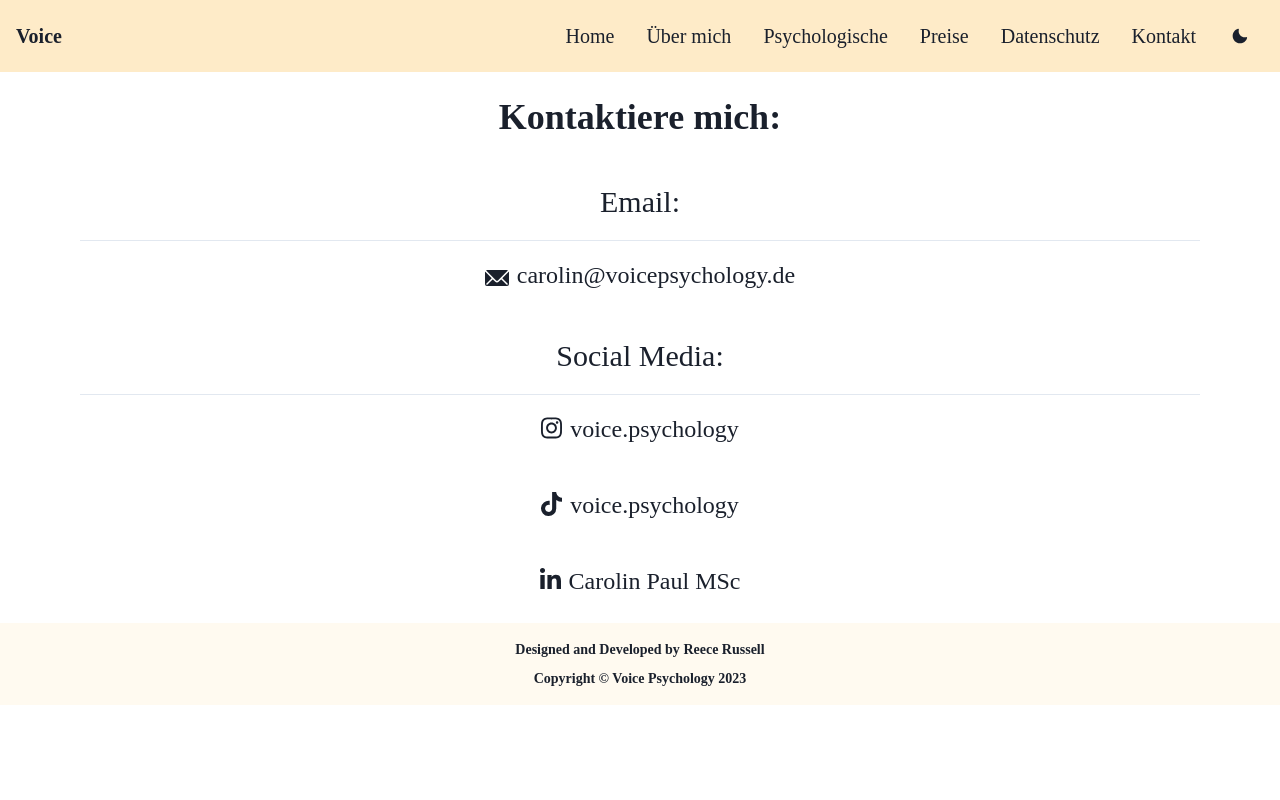
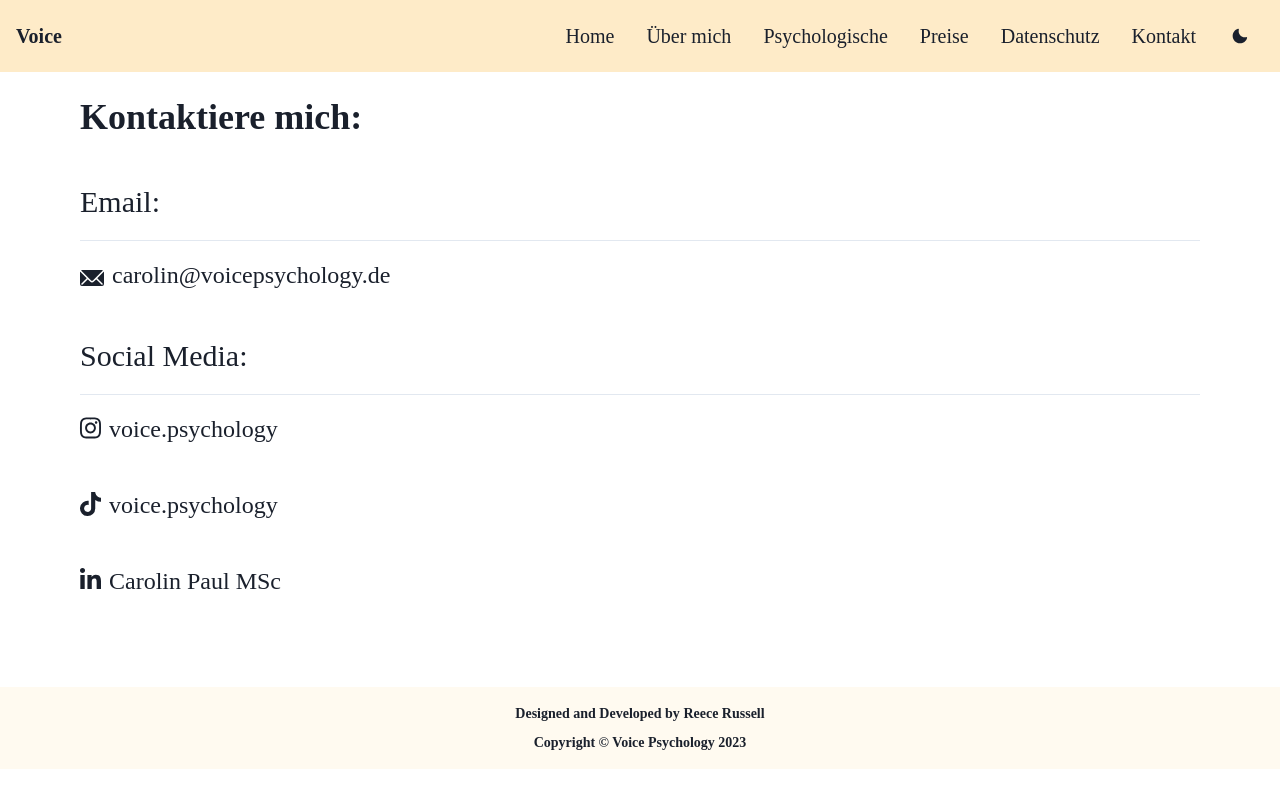
Before and after one commit to reeceeric82/voice-psychology-next, a Next.js app: page /kontakt in a window 1280 px wide. Built offline with nearby package versions, Linux system fonts and the light colour scheme.

Commit message:
Completed Priese page and some styling

```diff
--- /dev/null
+++ b/src/components/Kontakt.tsx
@@ -0,0 +1,159 @@
+import {
+  Box,
+  Heading,
+  Link,
+  Stack,
+  StackDivider,
+  Text,
+  useMediaQuery,
+} from "@chakra-ui/react";
+import { FontAwesomeIcon } from "@fortawesome/react-fontawesome";
+import {
+  faInstagram,
+  faTiktok,
+  faLinkedinIn,
+} from "@fortawesome/free-brands-svg-icons";
+import { EmailIcon } from "@chakra-ui/icons";
+import KontaktForm from "./KontaktForm";
+
+
+const KontaktPage = () => {
+  const [isMobile] = useMediaQuery("(max-width: 700px)");
+  return <>{isMobile ? <MobileKontakt /> : <DesktopKontakt />}</>;
+};
+
+const DesktopKontakt = () => {
+  return (
+    <>
+      {/* Email Section */}
+      <Stack
+        as={Box}
+        textAlign={"left"}
+        spacing={{ base: 8, md: 10 }}
+        py={{ base: 20, md: 6 }}
+      >
+        <Heading>Kontaktiere mich:</Heading>
+        <Stack divider={<StackDivider />} spacing={4}>
+          <Text fontSize={"3xl"}>Email:</Text>
+          <Text fontSize={"2xl"}>
+            <EmailIcon mr={2} />
+            <Link href="mailto:carolin@voicepsychology.de">
+              carolin@voicepsychology.de
+            </Link>
+          </Text>
+        </Stack>
+        {/* Email Section End */}
+
+        {/* Social Media Section */}
+        <Stack divider={<StackDivider />} spacing={4}>
+          <Text fontSize={"3xl"}>Social Media:</Text>
+          <Stack as={Box} textAlign={"left"} spacing={{ base: 8, md: 10 }}>
+            <Text fontSize={"2xl"}>
+              <FontAwesomeIcon icon={faInstagram} className="fab instagram" />
+              <Link
+                ml={2}
+                href="https://www.instagram.com/voice.psychology/"
+                target="_blank"
+                rel="noopener noreferer"
+              >
+                voice.psychology
+              </Link>
+            </Text>
+            <Text fontSize={"2xl"}>
+              <FontAwesomeIcon icon={faTiktok} className="fab tiktok" />
+              <Link
+                ml={2}
+                href="https://www.tiktok.com/@voice.psychology"
+                target="_blank"
+                rel="noopener noreferer"
+              >
+                voice.psychology
+              </Link>
+            </Text>
+            <Text fontSize={"2xl"}>
+              <FontAwesomeIcon icon={faLinkedinIn} className="fab linkedin" />
+              <Link
+                ml={2}
+                href="https://www.linkedin.com/in/carolin-paul-msc-11a325220/"
+                target="_blank"
+                rel="noopener noreferer"
+              >
+                Carolin Paul MSc
+              </Link>
+            </Text>
+          </Stack>
+        </Stack>
+        <Box py={3}></Box>
+      </Stack>
+    </>
+  );
+};
+
+const MobileKontakt = () => {
+  return (
+    <>
+      {/* Email Section */}
+      <Stack
+        as={Box}
+        textAlign={"center"}
+        spacing={{ base: 8, md: 10 }}
+        py={{ base: 20, md: 6 }}
+      >
+        <Heading>Kontaktiere mich:</Heading>
+        <Stack divider={<StackDivider />} spacing={4}>
+          <Text fontSize={"3xl"}>Email:</Text>
+          <Text fontSize={"2xl"}>
+            <EmailIcon mr={2} />
+            <Link href="mailto:carolin@voicepsychology.de">
+              carolin@voicepsychology.de
+            </Link>
+          </Text>
+        </Stack>
+        {/* Email Section End */}
+
+        {/* Social Media Section */}
+        <Stack divider={<StackDivider />} spacing={4}>
+          <Text fontSize={"3xl"}>Social Media:</Text>
+          <Stack as={Box} textAlign={"center"} spacing={{ base: 8, md: 10 }}>
+            <Text fontSize={"2xl"}>
+              <FontAwesomeIcon icon={faInstagram} className="fab instagram" />
+              <Link
+                ml={2}
+                href="https://www.instagram.com/voice.psychology/"
+                target="_blank"
+                rel="noopener noreferer"
+              >
+                voice.psychology
+              </Link>
+            </Text>
+            <Text fontSize={"2xl"}>
+              <FontAwesomeIcon icon={faTiktok} className="fab tiktok" />
+              <Link
+                ml={2}
+                href="https://www.tiktok.com/@voice.psychology"
+                target="_blank"
+                rel="noopener noreferer"
+              >
+                voice.psychology
+              </Link>
+            </Text>
+            <Text fontSize={"2xl"}>
+              <FontAwesomeIcon icon={faLinkedinIn} className="fab linkedin" />
+              <Link
+                ml={2}
+                href="https://www.linkedin.com/in/carolin-paul-msc-11a325220/"
+                target="_blank"
+                rel="noopener noreferer"
+              >
+                Carolin Paul MSc
+              </Link>
+            </Text>
+          </Stack>
+        </Stack>
+        <Box py={3}></Box>
+      </Stack>
+    </>
+  )
+};
+
+export default KontaktPage;
--- a/src/pages/kontakt.tsx
+++ b/src/pages/kontakt.tsx
@@ -1,67 +1,11 @@
-import {
-	Box,
-	Heading,
-	Link,
-	Stack,
-	StackDivider,
-	Text,
-} from '@chakra-ui/react';
-import { FontAwesomeIcon } from '@fortawesome/react-fontawesome';
-import { faInstagram, faTiktok, faLinkedinIn } from '@fortawesome/free-brands-svg-icons';
-import { EmailIcon } from '@chakra-ui/icons';
+import KontaktPage from '@/components/Kontakt';
 import Layout from '@/components/Layout';
 
 const Kontakt = () => {
 	const title = "Voice | Kontakt";
 	return (
 		<Layout title={title}>
-
-			{/* Email Section */}
-			<Stack
-				as={Box}
-				textAlign={'center'}
-				spacing={{ base: 8, md: 10 }}
-				py={{ base: 20, md: 6 }}>
-				<Heading>Kontaktiere mich:</Heading>
-				<Stack divider={<StackDivider />} spacing={4}>
-					<Text fontSize={"3xl"}>Email:</Text>
-					<Text fontSize={'2xl'}>
-						<EmailIcon mr={2}/>
-						<Link href="mailto:carolin@voicepsychology.de">
-							carolin@voicepsychology.de
-						</Link>
-					</Text>
-				</Stack>
-				{/* Email Section End */}
-
-				{/* Social Media Section */}
-				<Stack divider={<StackDivider />} spacing={4}>
-					<Text fontSize={'3xl'}>Social Media:</Text>
-					<Stack
-						as={Box}
-						textAlign={'center'}
-						spacing={{ base: 8, md: 10 }}>
-						<Text fontSize={'2xl'}>
-							<FontAwesomeIcon icon={faInstagram} className='fab instagram' />
-							<Link ml={2} href="https://www.instagram.com/voice.psychology/" target='_blank' rel='noopener noreferer'>
-								voice.psychology
-							</Link>
-						</Text>
-						<Text fontSize={'2xl'}>
-							<FontAwesomeIcon icon={faTiktok} className='fab tiktok' />
-							<Link ml={2} href="https://www.tiktok.com/@voice.psychology" target='_blank' rel='noopener noreferer'>
-								voice.psychology
-							</Link>
-						</Text>
-						<Text fontSize={'2xl'}>
-							<FontAwesomeIcon icon={faLinkedinIn} className='fab linkedin' />
-							<Link ml={2} href="https://www.linkedin.com/in/carolin-paul-msc-11a325220/" target='_blank' rel='noopener noreferer'>
-								Carolin Paul MSc
-							</Link>
-						</Text>
-					</Stack>
-				</Stack>
-			</Stack>
+			<KontaktPage />
 		</Layout>
 	)
 };
--- a/src/pages/preise.tsx
+++ b/src/pages/preise.tsx
@@ -1,5 +1,6 @@
 import { Box, Stack, Heading, Button, Text, Center, Link } from '@chakra-ui/react';
 import Layout from '@/components/Layout';
+import PriesePage from '@/components/Priese';
 
 
 export default function Preise() {
@@ -15,7 +16,7 @@ export default function Preise() {
 				<Heading>Priese</Heading>
 			</Stack>
 			<Stack>
-
+				<PriesePage />
 			</Stack>
 		</Layout>
 	)
```
Also changed, not shown: src/components/Priese.tsx (added, +104 -0 lines), src/components/Psychologische.tsx (+6 -2 lines).
